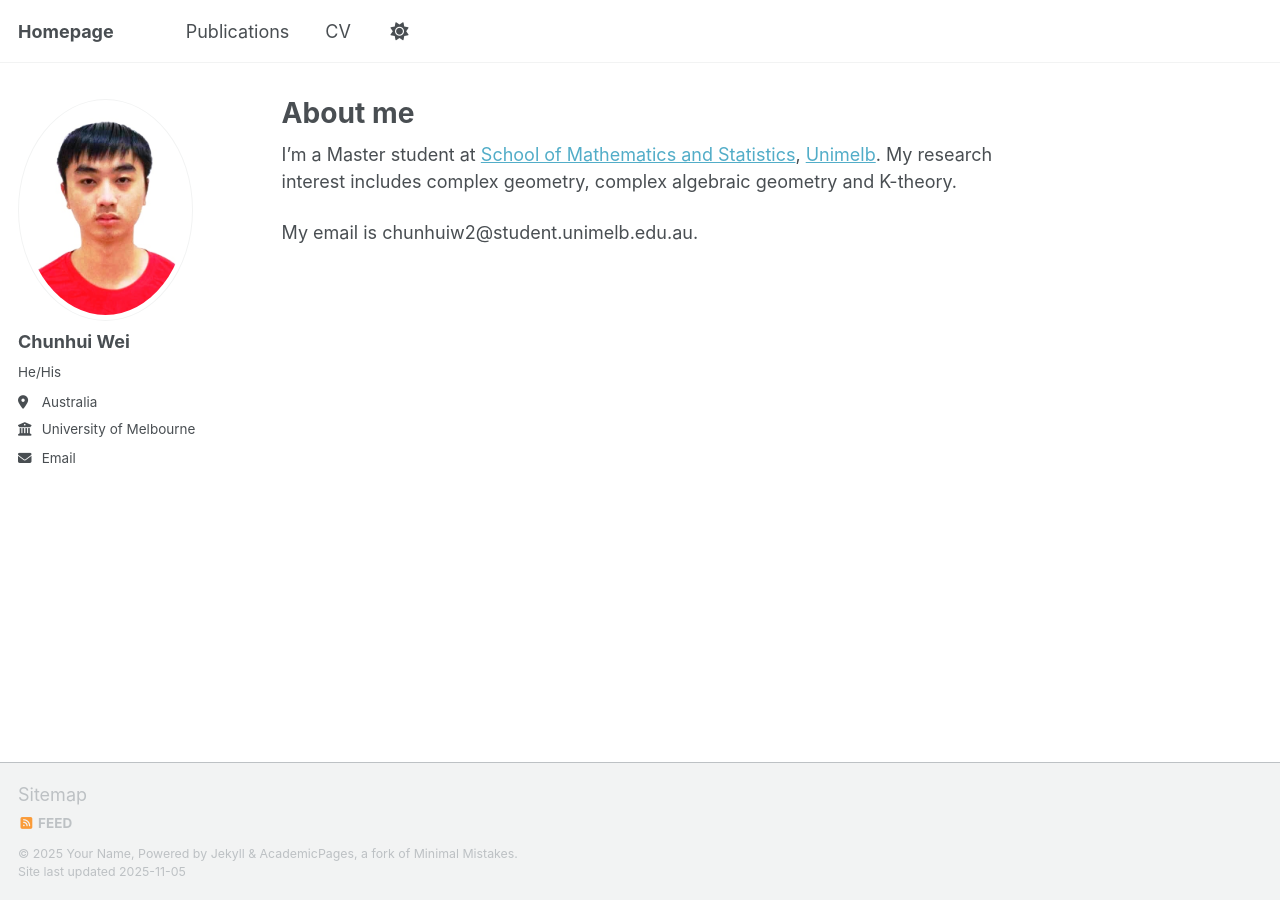
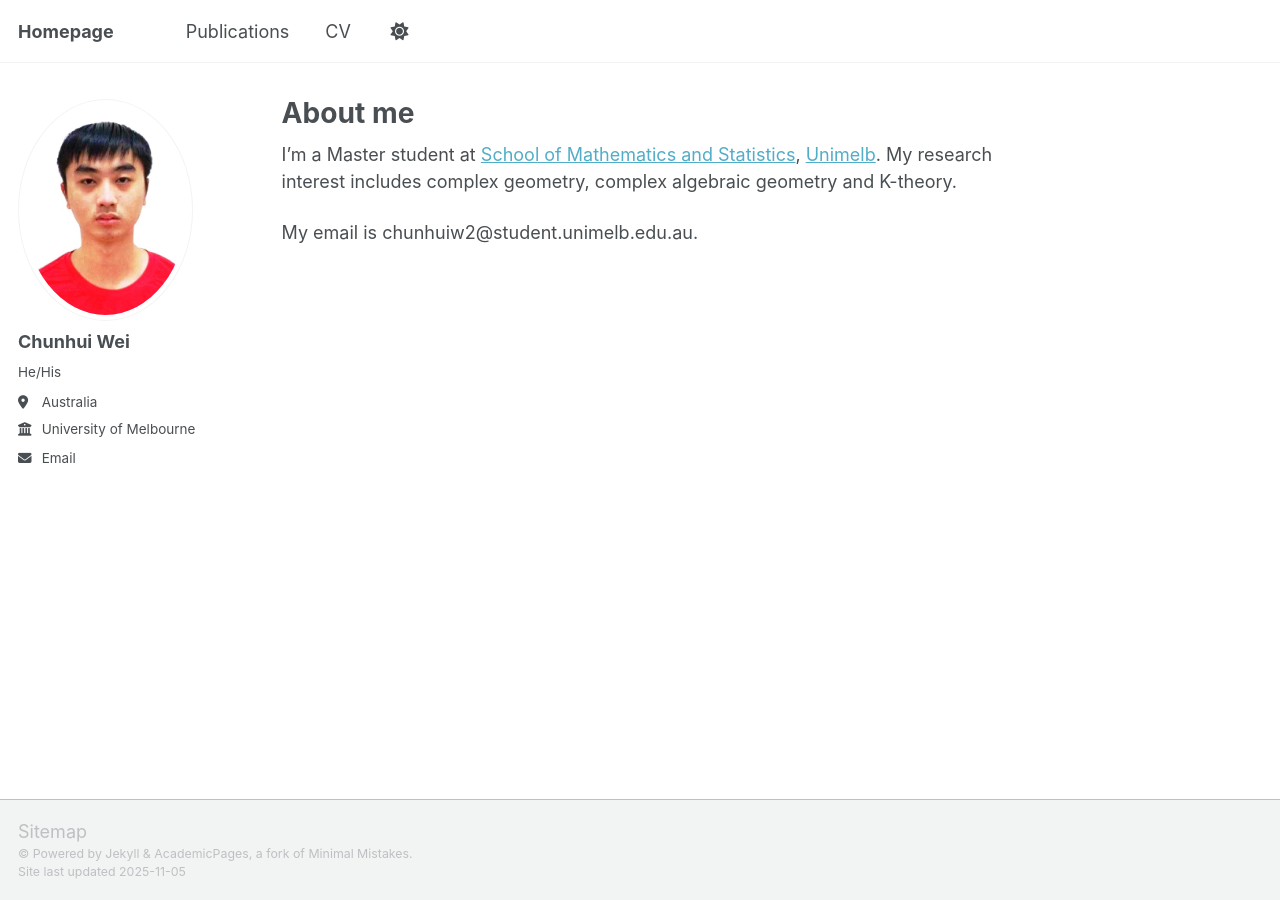
Before and after one commit to chunhuiwei736/chunhuiwei736.github.io, a Jekyll site: the page built from _pages/about.md, in a window 1280 px wide. Built offline with Jekyll 4.4.1, drawn with Linux system fonts in a browser that asks for light colours; a script that is not in the unit is left out.

Commit message:
Update footer.html

```diff
--- a/_includes/footer.html
+++ b/_includes/footer.html
@@ -1,25 +1,6 @@
 {% include base_path %}
 
-{% if site.author.github or site.author.bitbucket or site.atom_feed.hide != true %}
-<div class="page__footer-follow">
-  <ul class="social-icons">
-    {% if site.data.ui-text[site.locale].follow_label %}
-      <li><strong>{{ site.data.ui-text[site.locale].follow_label }}</strong></li>
-    {% endif %}
-    {% if site.author.github %}
-      <li><a href="https://github.com/{{ site.author.github }}"><i class="fab fa-github" aria-hidden="true"></i> GitHub</a></li>
-    {% endif %}
-    {% if site.author.bitbucket %}
-      <li><a href="https://bitbucket.org/{{ site.author.bitbucket }}"><i class="fab fa-bitbucket" aria-hidden="true"></i> Bitbucket</a></li>
-    {% endif %}
-    {% if site.atom_feed.hide != true %}
-    <li><a href="{% if site.atom_feed.path %}{{ site.atom_feed.path }}{% else %}{{ base_path }}/feed.xml{% endif %}"><i class="fa fa-fw fa-rss-square" aria-hidden="true"></i> {{ site.data.ui-text[site.locale].feed_label | default: "Feed" }}</a></li>
-    {% endif %}
-  </ul>
-</div>
-{% endif %}
-
 <div class="page__footer-copyright">
-  &copy; {{ site.time | date: '%Y' }} {{ site.name | default: site.title }}, {{ site.data.ui-text[site.locale].powered_by | default: "Powered by" }} <a href="https://jekyllrb.com" rel="nofollow">Jekyll</a> &amp; <a href="https://github.com/academicpages/academicpages.github.io">AcademicPages</a>, a fork of <a href="https://mademistakes.com/work/minimal-mistakes-jekyll-theme/" rel="nofollow">Minimal Mistakes</a>.<br />
+  &copy; {{ site.data.ui-text[site.locale].powered_by | default: "Powered by" }} <a href="https://jekyllrb.com" rel="nofollow">Jekyll</a> &amp; <a href="https://github.com/academicpages/academicpages.github.io">AcademicPages</a>, a fork of <a href="https://mademistakes.com/work/minimal-mistakes-jekyll-theme/" rel="nofollow">Minimal Mistakes</a>.<br />
   Site last updated {{ "now" | date: '%Y-%m-%d' }}
 </div>
```
